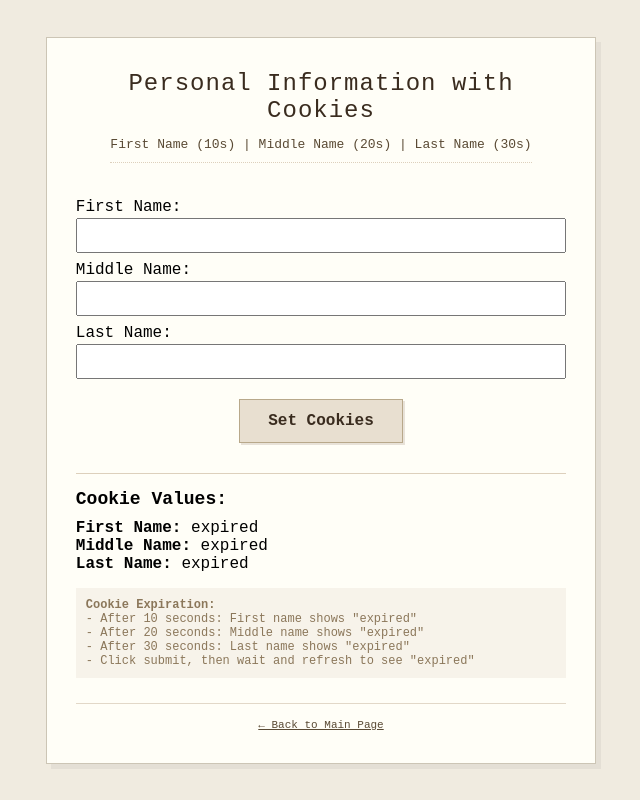
After one commit to n1ckcst/LasicTC27-PC-n1ckcst, a PHP site: page /Personal_Info_Cookies.php in a window 1280 px wide. The commit adds this page. Shown: the whole page, without its empty margins (319-959 px from the left). Run offline with PHP 8.4, Linux system fonts and the light colour scheme.

Commit message:
2nd commit saving in between progress

```diff
--- /dev/null
+++ b/PSA5_Main/Personal_Info_Cookies.php
@@ -0,0 +1,115 @@
+<?php
+if(isset($_POST['submit'])) {
+    $firstname = $_POST['firstname'];
+    $middlename = $_POST['middlename'];
+    $lastname = $_POST['lastname'];
+
+    setcookie("firstname", $firstname, time()+10);
+    setcookie("middlename", $middlename, time()+20);
+    setcookie("lastname", $lastname, time()+30);
+}
+?>
+
+<!DOCTYPE html>
+<html lang="en">
+<head>
+    <meta charset="UTF-8">
+    <meta name="viewport" content="width=device-width, initial-scale=1.0">
+    <title>Using Cookies - Personal Info</title>
+    <link rel="stylesheet" href="IndexStyle.css">
+    <style>
+        .submit-btn {
+            background: #e8dfd0;
+            border: 1px solid #b8a88a;
+            padding: 12px 28px;
+            font-family: 'Courier New', monospace;
+            font-size: 16px;
+            font-weight: bold;
+            color: #3a2c1f;
+            cursor: pointer;
+            transition: all 0.2s ease;
+            box-shadow: 2px 2px 0 rgba(100, 70, 40, 0.15);
+        }
+        .submit-btn:hover {
+            background: #ddd0bb;
+            transform: translate(-1px, -1px);
+            box-shadow: 3px 3px 0 rgba(100, 70, 40, 0.2);
+        }
+        .submit-btn:active {
+            transform: translate(1px, 1px);
+            box-shadow: 1px 1px 0 rgba(100, 70, 40, 0.15);
+        }
+    </style>
+</head>
+<body>
+
+<div class="main-card">
+    <h1>Personal Information with Cookies</h1>
+    <div class="subtitle">First Name (10s) | Middle Name (20s) | Last Name (30s)</div>
+
+    <form method="post">
+        <div style="text-align: left; margin: 20px 0;">
+            <label style="display:block; margin:8px 0 2px;">First Name:</label>
+            <input type="text" name="firstname" required style="width:100%; padding:8px; font-family:inherit;">
+
+            <label style="display:block; margin:8px 0 2px;">Middle Name:</label>
+            <input type="text" name="middlename" required style="width:100%; padding:8px; font-family:inherit;">
+
+            <label style="display:block; margin:8px 0 2px;">Last Name:</label>
+            <input type="text" name="lastname" required style="width:100%; padding:8px; font-family:inherit;">
+        </div>
+
+        <div style="text-align: center;">
+            <button type="submit" name="submit" class="submit-btn">
+                Set Cookies
+            </button>
+        </div>
+    </form>
+
+    <div style="margin-top: 30px; padding-top: 15px; border-top: 1px solid #ddd0bc; text-align: left;">
+        <h3 style="font-size: 18px; margin-bottom: 10px;">Cookie Values:</h3>
+
+        <p><strong>First Name:</strong>
+            <?php
+            if(isset($_COOKIE['firstname'])) {
+                echo $_COOKIE['firstname'];
+            } else {
+                echo "expired";
+            }
+            ?>
+        </p>
+        <p><strong>Middle Name:</strong>
+            <?php
+            if(isset($_COOKIE['middlename'])) {
+                echo $_COOKIE['middlename'];
+            } else {
+                echo "expired";
+            }
+            ?>
+        </p>
+        <p><strong>Last Name:</strong>
+            <?php
+            if(isset($_COOKIE['lastname'])) {
+                echo $_COOKIE['lastname'];
+            } else {
+                echo "expired";
+            }
+            ?>
+        </p>
+
+        <div class="note" style="font-size:12px; color:#8b775a; margin-top:15px; background:#f7f3ea; padding:10px;">
+            <strong>Cookie Expiration:</strong><br>
+            - After 10 seconds: First name shows "expired"<br>
+            - After 20 seconds: Middle name shows "expired"<br>
+            - After 30 seconds: Last name shows "expired"<br>
+            - Click submit, then wait and refresh to see "expired"
+        </div>
+    </div>
+
+    <div class="footer" style="margin-top: 25px;">
+        <a href="index.php" style="color:#5a4a34;">← Back to Main Page</a>
+    </div>
+</div>
+
+</body>
+</html>
```
Also changed, not shown: PSA5_Main/Index.php (+6 -6 lines), PSA5_Main/Favorite_Colors.php (added).
